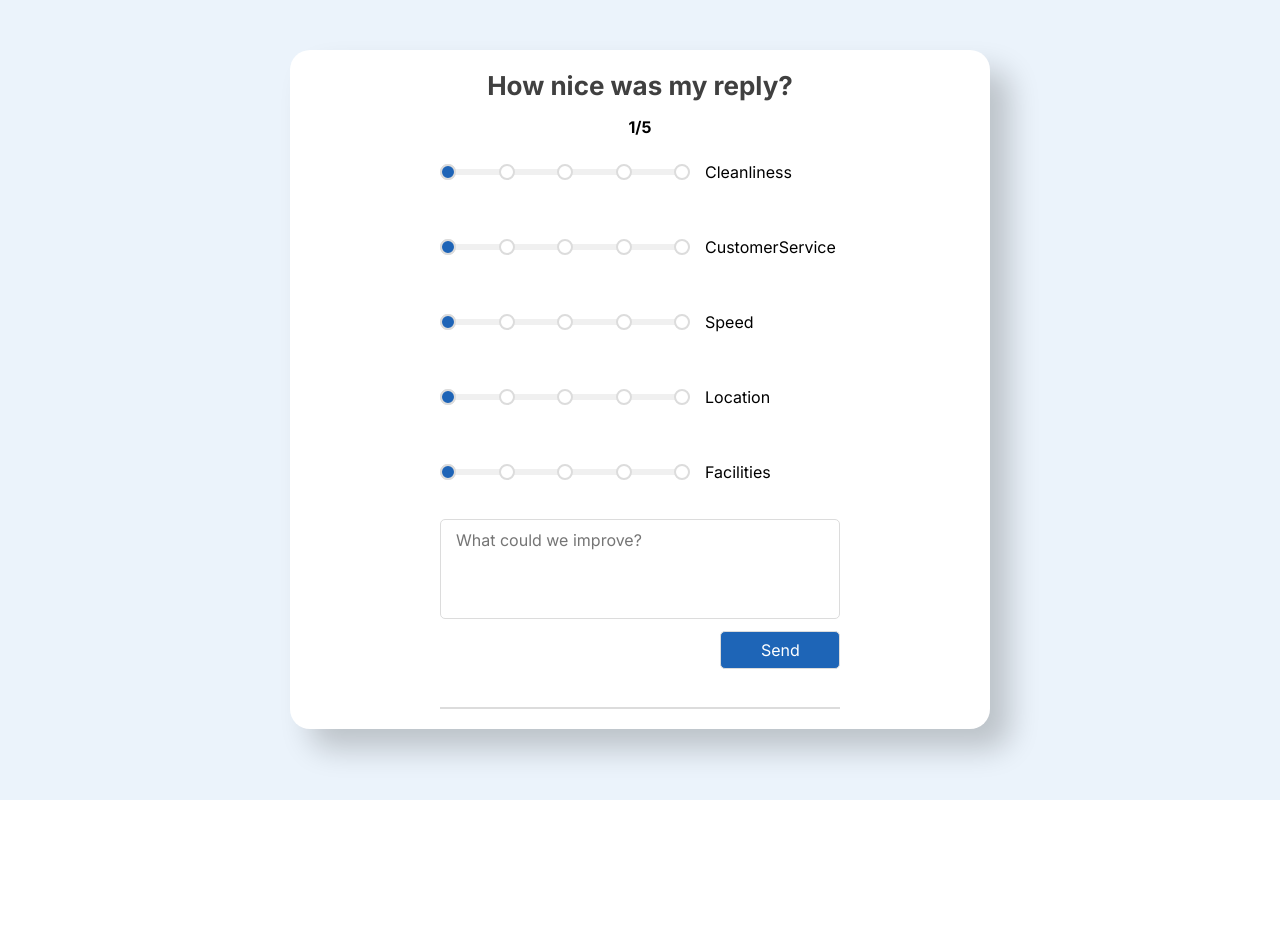
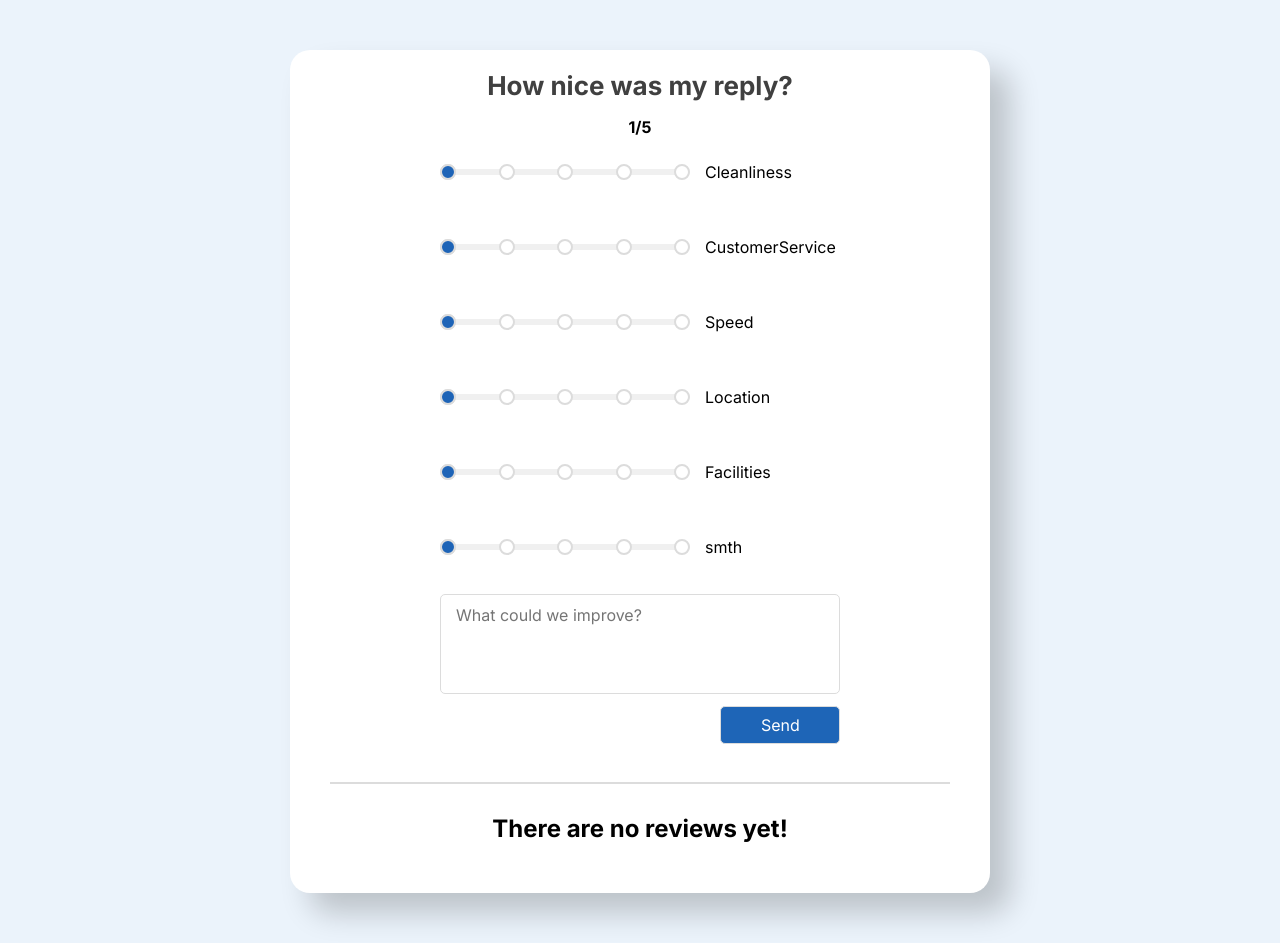
Before and after one commit to danilovvvladimir/TL-Practice-2023, a React (Vite) app in the folder hw-7/: page / in a window 1280 px wide. Before the commit the page ends 800 px from the top, so only its background shows below. Built offline with nearby package versions, Linux system fonts and the light colour scheme.

Commit message:
hw-7: done

```diff
--- a/hw-7/src/App.tsx
+++ b/hw-7/src/App.tsx
@@ -1,21 +1,44 @@
 // ==> Libs imports <===
-import { FC } from "react";
+import { FC, createContext, useState } from "react";
 
 // ==> Components imports <===
 import Form from "./components/Form/Form";
+import ReviewList from "./components/ReviewList/ReviewList";
 
 // ==> Other imports <===
+import { Review } from "./types/reviewsTypes";
 
+type ReviewsContextType = {
+  reviews: Review[];
+  addReview: (review: Omit<Review, "id">) => void;
+};
+
+export const ReviewsContext = createContext<ReviewsContextType>({
+  reviews: [],
+  addReview: () => {},
+});
 const App: FC = () => {
+  const [reviews, setReviews] = useState<Review[]>([]);
+
+  const addReview = ({ text, rating }: Omit<Review, "id">) => {
+    const newId = reviews.length > 0 ? reviews[reviews.length - 1].id + 1 : 1;
+    const newReview = { text, rating, id: newId };
+
+    setReviews([...reviews, newReview]);
+  };
+
   return (
+    <ReviewsContext.Provider value={{ reviews, addReview }}>
       <section className="reply">
         <div className="container">
           <div className="reply__wrapper">
             <h1 className="title reply__title">How nice was my reply?</h1>
             <Form />
+            <ReviewList />
           </div>
         </div>
       </section>
+    </ReviewsContext.Provider>
   );
 };
 
--- a/hw-7/src/components/Form/Form.css
+++ b/hw-7/src/components/Form/Form.css
@@ -18,7 +18,7 @@
 .reply__form::after {
   content: "";
   position: absolute;
-  width: 100%;
+  width: 620px;
   height: 2px;
   background: #dcdcdc;
   bottom: 0;
--- a/hw-7/src/components/Form/Form.tsx
+++ b/hw-7/src/components/Form/Form.tsx
@@ -1,5 +1,5 @@
 // ==> Libs imports <===
-import { FC, FormEvent, ChangeEvent, useState } from "react";
+import { FC, FormEvent, ChangeEvent, useState, useContext } from "react";
 
 // ==> Components imports <===
 import RangeInput from "../UI/RangeInput/RangeInput";
@@ -9,44 +9,50 @@ import Button from "../UI/Button/Button";
 import "./Form.css";
 import { Rating } from "../../types/formTypes";
 import { ratingCategories } from "../../constants/ratingCategories";
+import { ReviewsContext } from "../../App";
+import { calculateTotalRating } from "../../utils/calculateTotalRating";
 
 const initialRatingState: Rating = ratingCategories.reduce(
   (acc, category) => ({ ...acc, [category.key]: 1 }),
   {} as Rating,
 );
 
+const initialTextState = "";
+
 const Form: FC = () => {
+  const { addReview } = useContext(ReviewsContext);
+
   const [rating, setRating] = useState<Rating>(initialRatingState);
+  const [text, setText] = useState(initialTextState);
 
-  const calculateTotalRating = () => {
-    const ratingsArray = Object.values(rating);
-
-    const totalRating = ratingsArray.reduce((acc, value) => acc + value, 0);
-    const averageRating = totalRating / ratingsArray.length;
-    const roundedAverageRating = Math.round(averageRating * 100) / 100;
-
-    return roundedAverageRating;
-  };
+  const totalRating = calculateTotalRating(rating);
 
   const updateRating = (category: keyof Rating, value: number) => {
     setRating(prevRating => ({ ...prevRating, [category]: value }));
   };
 
-  const handleSubmit = (event: FormEvent<HTMLFormElement>) => {
-    event.preventDefault();
-    setRating(initialRatingState);
+  const handleTextareaChange = (event: ChangeEvent<HTMLTextAreaElement>) => {
+    setText(event.target.value);
   };
 
-  const handleChange = (event: ChangeEvent<HTMLInputElement>) => {
+  const handleInputChange = (event: ChangeEvent<HTMLInputElement>) => {
     const category = event.target.name as keyof Rating;
     const value = parseInt(event.target.value, 10);
 
     updateRating(category, value);
   };
 
+  const handleSubmit = (event: FormEvent<HTMLFormElement>) => {
+    event.preventDefault();
+    addReview({ text, rating: totalRating });
+
+    setRating(initialRatingState);
+    setText(initialTextState);
+  };
+
   return (
     <form className="reply__form" onSubmit={handleSubmit}>
-      <div className="reply__form-rating">{calculateTotalRating()}/5</div>
+      <div className="reply__form-rating">{totalRating}/5</div>
       <div className="reply__form-skills">
         {ratingCategories.map(category => (
           <label className="reply__form-label" key={category.key}>
@@ -56,14 +62,19 @@ const Form: FC = () => {
               min={1}
               max={5}
               value={rating[category.key]}
-              onChange={handleChange}
+              onChange={handleInputChange}
             />
             {category.label}
           </label>
         ))}
       </div>
 
-      <textarea className="reply__form-textarea" placeholder="What could we improve?" />
+      <textarea
+        className="reply__form-textarea"
+        placeholder="What could we improve?"
+        value={text}
+        onChange={handleTextareaChange}
+      />
 
       <Button type="submit" className="reply__form-button">
         Send
--- /dev/null
+++ b/hw-7/src/components/ReviewList/ReviewList.css
@@ -0,0 +1,12 @@
+.reviews {
+  padding: 30px 0;
+  width: 600px;
+  margin: 0 auto;
+  display: flex;
+  flex-direction: column;
+  gap: 40px;
+}
+
+.reviews__title {
+  text-align: center;
+}
--- /dev/null
+++ b/hw-7/src/components/ReviewList/ReviewList.tsx
@@ -0,0 +1,25 @@
+// ==> Libs imports <===
+import { FC, useContext } from "react";
+
+// ==> Components imports <===
+import SingleReview from "../SingleReview/SingleReview";
+
+// ==> Other imports <===
+import "./ReviewList.css";
+import { ReviewsContext } from "../../App";
+
+const ReviewList: FC = () => {
+  const { reviews } = useContext(ReviewsContext);
+
+  return (
+    <div className="reviews">
+      {reviews.length ? (
+        reviews.map(review => <SingleReview key={review.id} rating={review.rating} text={review.text} />)
+      ) : (
+        <h2 className="reviews__title">There are no reviews yet!</h2>
+      )}
+    </div>
+  );
+};
+
+export default ReviewList;
--- /dev/null
+++ b/hw-7/src/components/SingleReview/SingleReview.css
@@ -0,0 +1,34 @@
+.review {
+  display: flex;
+  flex-direction: column;
+  gap: 20px;
+  color: var(--title-color);
+}
+
+.review__top {
+  display: flex;
+  justify-content: space-between;
+  align-items: center;
+}
+
+.review__user {
+  display: flex;
+  gap: 16px;
+  align-items: center;
+  font-weight: 500;
+  font-size: 20px;
+  font-weight: 500;
+}
+
+.review__user-photo {
+  width: 50px;
+  height: 50px;
+  border-radius: 50%;
+}
+
+.review__rating {
+  font-size: 24px;
+  font-weight: 500;
+  line-height: normal;
+  letter-spacing: 0.36px;
+}
--- /dev/null
+++ b/hw-7/src/components/SingleReview/SingleReview.tsx
@@ -0,0 +1,28 @@
+// ==> Libs imports <===
+import { FC } from "react";
+
+// ==> Components imports <===
+
+// ==> Other imports <===
+import "./SingleReview.css";
+import userIMG from "../../assets/images/user-photo.jpg";
+import { Review } from "../../types/reviewsTypes";
+
+interface ReviewProps extends Omit<Review, "id"> {}
+
+const SingleReview: FC<ReviewProps> = ({ text, rating }) => {
+  return (
+    <div className="review">
+      <div className="review__top">
+        <div className="review__user">
+          <img src={userIMG} alt="user-avatar" className="review__user-photo" />
+          <div className="review__user-name">That's you</div>
+        </div>
+        <div className="review__rating">{rating}/5</div>
+      </div>
+      <div className="review__text">{text}</div>
+    </div>
+  );
+};
+
+export default SingleReview;
--- a/hw-7/src/components/UI/RangeInput/RangeInput.css
+++ b/hw-7/src/components/UI/RangeInput/RangeInput.css
@@ -24,6 +24,7 @@ input[type="range"].rinput::-webkit-slider-runnable-track {
   height: 6px;
   background-color: transparent;
   border-radius: 5px;
+  cursor: pointer;
 }
 
 input[type="range"].rinput::-moz-range-track {
@@ -31,6 +32,7 @@ input[type="range"].rinput::-moz-range-track {
   height: 6px;
   background-color: transparent;
   border-radius: 5px;
+  cursor: pointer;
 }
 
 input[type="range"].rinput::-webkit-slider-thumb {
@@ -72,6 +74,7 @@ input[type="range"].rinput::-moz-range-thumb {
   border-radius: 50%;
   background-color: #fff;
   border: 2px solid #dcdcdc;
+  cursor: pointer;
 }
 
 .progress-dot.active {
--- a/hw-7/src/constants/ratingCategories.ts
+++ b/hw-7/src/constants/ratingCategories.ts
@@ -6,4 +6,5 @@ export const ratingCategories: Category[] = [
   { key: "speed", label: "Speed" },
   { key: "location", label: "Location" },
   { key: "facilities", label: "Facilities" },
+  { key: "smth", label: "smth" },
 ];
--- a/hw-7/src/index.css
+++ b/hw-7/src/index.css
@@ -1,4 +1,7 @@
 @import url("https://fonts.googleapis.com/css2?family=Inter:wght@400;500;600;700&display=swap");
+:root {
+  --title-color: #404040;
+}
 
 body {
   margin: 0;
--- /dev/null
+++ b/hw-7/src/types/reviewsTypes.ts
@@ -0,0 +1,5 @@
+export interface Review {
+  text: string;
+  rating: number;
+  id: number;
+}
--- /dev/null
+++ b/hw-7/src/utils/calculateTotalRating.ts
@@ -0,0 +1,11 @@
+import { Rating } from "../types/formTypes";
+
+export const calculateTotalRating = (rating: Rating) => {
+  const ratingsArray = Object.values(rating);
+
+  const totalRating = ratingsArray.reduce((acc, value) => acc + value, 0);
+  const averageRating = totalRating / ratingsArray.length;
+  const roundedAverageRating = Math.round(averageRating * 100) / 100;
+
+  return roundedAverageRating;
+};
```
Also changed, not shown: hw-7/src/assets/images/user-photo.jpg (added). Lines whose indentation alone changed are shown as unchanged.
